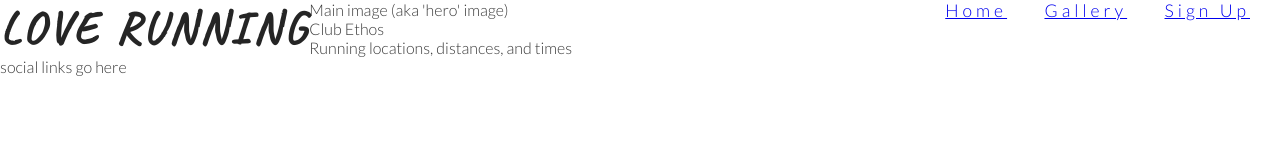
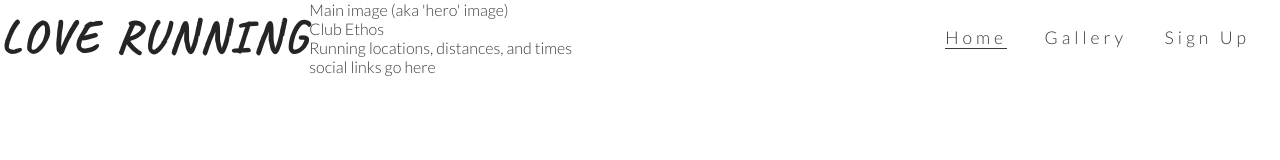
Before and after one commit to rch79/fans-of-running, a plain HTML site: page index.html in a window 1280 px wide. Drawn offline with Linux system fonts and the light colour scheme.

Commit message:
style nav links

```diff
--- a/assets/css/style.css
+++ b/assets/css/style.css
@@ -34,9 +34,26 @@ h1, h2 {
     float: right;
 }
 
-#menu ul li {
+#menu, #logo {
+    line-height: 75px; /*aligns the letters on the logo and the menu. By default letters are vertically centered within its line height */
+}
+
+#menu li {
     margin-right: 30px;
     list-style-type: none;
     display: inline-block;
     text-align: right;
 }
+
+#menu a {
+    text-decoration: none;
+    color: inherit;
+}
+
+#menu a:hover {
+    border-bottom: 1px solid #3a3a3a;  /*could also use "text-decoration: underline",but you will have no control over the underline thickness and color */
+}
+
+.active {
+    border-bottom: 1px solid #3a3a3a;
+}
--- a/index.html
+++ b/index.html
@@ -20,11 +20,11 @@
         </a>
     </header>
     <nav>
-        <!--Wrap div around ul to preserve menu item orders when floating the menu to the right-->
+        <!--Wrap div around ul to preserve menu item order when floating the menu to the right-->
         <div id="menu">
             <ul>
                 <li>
-                    <a href="index.html">Home</a>
+                    <a href="index.html" class="active">Home</a>
                 </li>
                 <li>
                      <a href="#">Gallery</a>
```
